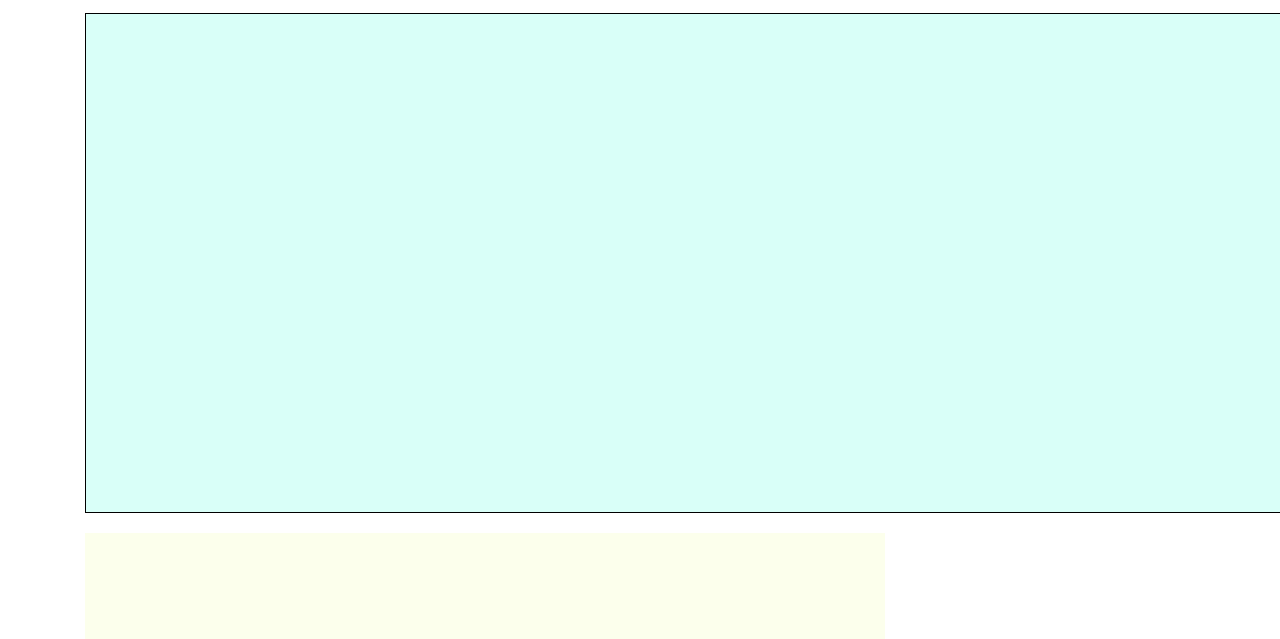
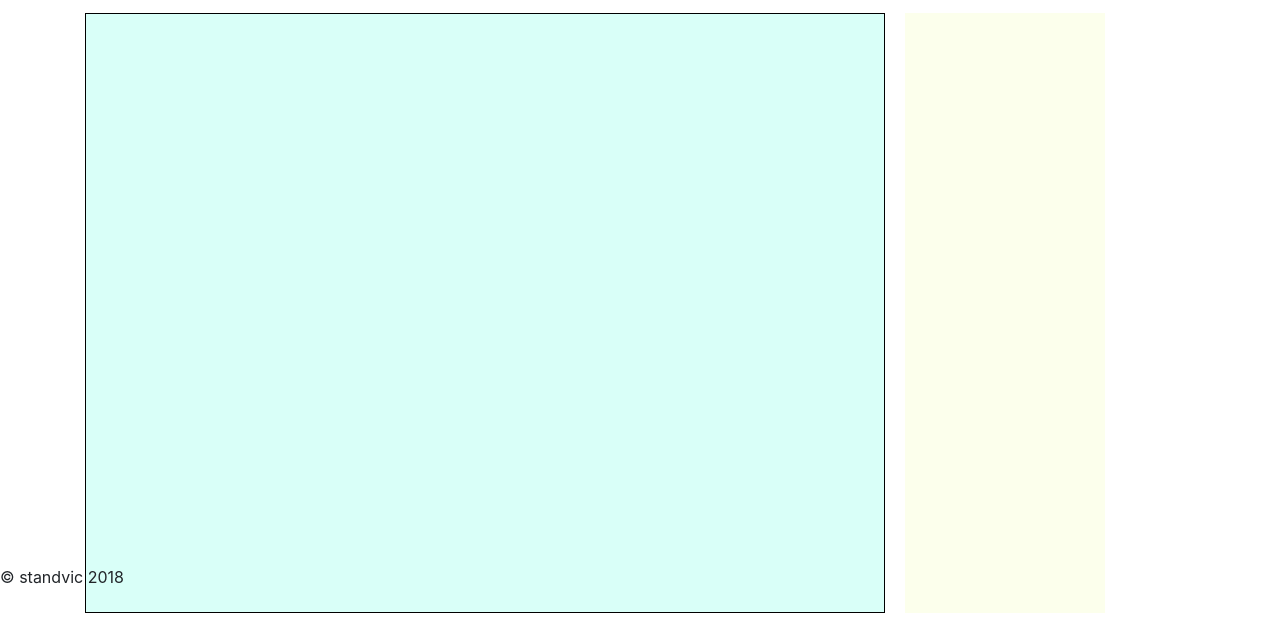
Before and after one commit to standvic/workspace, a plain HTML site: page divmaker.html in a window 1280 px wide. Shown: the part 161-800 px from the top of the page. Drawn offline with nearby package versions, Linux system fonts and the light colour scheme.

Commit message:
Merge branch 'master' of https://github.com/standvic/workspace
# Conflicts:
#	divmaker.html
#	js/divmaker.js

```diff
--- a/css/divmaker.css
+++ b/css/divmaker.css
@@ -1,16 +1,18 @@
 .hub {
-    width: 1200px;
-    height: 500px;
+    width: 800px;
+    height: 600px;
+    float: left;
     background-color: #d9fff8;
     border: black solid 1px;
     color: black;
 }
 
 .divmaker {
-    width: 800px;
-    height: 400px;
-    display: inline-block;
-    margin-top: 20px;
+    width: 200px;
+    height: 600px;
+    float: left;
+    /*display: inline-block;*/
+    margin-left: 20px;
     background-color: #fcffec;
     color: black;
 }
--- a/divmaker.html
+++ b/divmaker.html
@@ -28,7 +28,7 @@
     </div>
 </div>
 
-<div style="position: relative; bottom: 50px">
+<div style="position: absolute; bottom: 50px">
     &copy standvic 2018
 </div>
 
--- a/js/divmaker.js
+++ b/js/divmaker.js
@@ -17,23 +17,26 @@ function Hub(params) {
 
     this.create = function()  {
         var bodyElem = document.body,
-            mainDiv = bodyElem.querySelector('.main'),
+            mainDiv = bodyElem.querySelector('.main') || bodyElem.querySelector('div'),
             hubDiv = document.createElement('div');
 
         mainDiv.appendChild(hubDiv);
         hubDiv.classList.add('hub');
 
-        hubDiv.style.width = hubDiv.style.width || this.width;
-        hubDiv.style.height = hubDiv.style.height || this.height;
-        hubDiv.style.backgroundColor = hubDiv.style.backgroundColor || this.backgroundColor;
+        hubDiv.style.width = hubDiv.style.width || this.width || '800px';
+        hubDiv.style.height = hubDiv.style.height || this.height || '600px';
+        hubDiv.style.backgroundColor = hubDiv.style.backgroundColor || this.backgroundColor || '#d9fff8';
     };
 
+    this.changeBackGroundColor = function(bgColor) {
+        hubDiv.style.backgroundColor = bgColor;
+    }
 };
 
 function Divmaker() {
     this.create = function()  {
         var bodyElem = document.body,
-            mainDiv = bodyElem.querySelector('.main'),
+            mainDiv = bodyElem.querySelector('.main') || bodyElem.querySelector('div'),
             divmaker = document.createElement('div');
 
         mainDiv.appendChild(divmaker);
```
